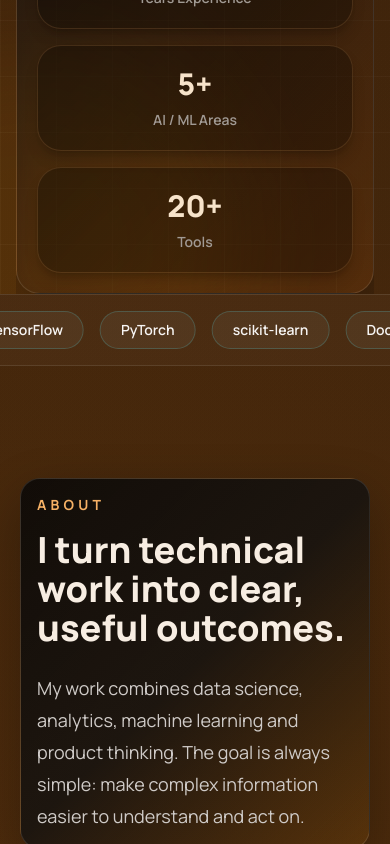
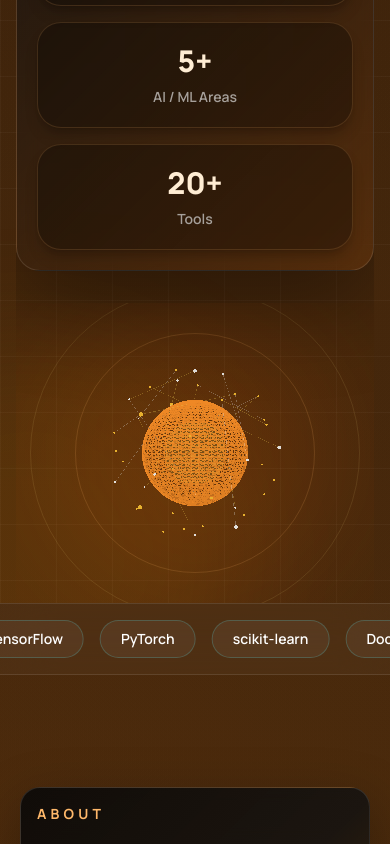
Before and after one commit to ameerhamzarashid/ds-portfolio, a Next.js app: page / in a window 390 px wide. Shown: the part 1156-2000 px from the top of the page. Built offline with nearby package versions, Linux system fonts and the light colour scheme.

Commit message:
Fix scroll lag for mobile view

```diff
--- a/app/globals.css
+++ b/app/globals.css
@@ -388,3 +388,40 @@ canvas {
     max-width: 100%;
   }
 }
+html,
+body {
+  width: 100%;
+  max-width: 100%;
+  overflow-x: hidden;
+  overscroll-behavior-y: auto;
+  touch-action: pan-y;
+}
+
+main {
+  width: 100%;
+  max-width: 100%;
+  overflow-x: clip;
+}
+
+section {
+  max-width: 100%;
+}
+
+canvas {
+  touch-action: pan-y;
+}
+
+@media (max-width: 1023px) {
+  .floating-stage {
+    display: none;
+    pointer-events: none;
+  }
+
+  .number-node {
+    pointer-events: none;
+  }
+
+  section {
+    transform-style: flat;
+  }
+}
--- a/app/page.tsx
+++ b/app/page.tsx
@@ -18,7 +18,9 @@ export default function Home() {
   return (
     <main>
       <ThemeBackground />
-      <JourneyScene3D />
+      <div className="hidden lg:block">
+  <JourneyScene3D />
+</div>
       <Navbar />
 
       <ScrollScene variant="hero">
--- a/components/IllusionHero.tsx
+++ b/components/IllusionHero.tsx
@@ -15,7 +15,7 @@ export default function IllusionHero() {
   return (
     <section
       id="home"
-      className="soft-grid relative flex min-h-screen w-full items-center overflow-hidden px-4 pt-28 sm:px-5 lg:pt-28"
+      className="soft-grid relative flex min-h-screen w-full items-center overflow-hidden px-4 pt-28 sm:px-5"
     >
       <FloatingNumbers />
 
@@ -37,7 +37,7 @@ export default function IllusionHero() {
             Ameer Hamza
           </p>
 
-          <h1 className="mt-4 max-w-full text-[2.85rem] font-black leading-[1.04] text-orange-50 sm:text-5xl md:text-7xl">
+          <h1 className="mt-4 max-w-full text-[2.65rem] font-black leading-[1.04] text-orange-50 sm:text-5xl md:text-7xl">
             Building intelligent systems
             <span className="block gradient-text">
               from data, models and real-world problems.
@@ -106,23 +106,19 @@ export default function IllusionHero() {
             <CounterCard value={5} suffix="+" label="AI / ML Areas" />
             <CounterCard value={20} suffix="+" label="Tools" />
           </div>
-
-          <p className="mt-5 hidden text-sm font-semibold text-stone-400 sm:block">
-            Click the floating data nodes for subtle sound interactions.
-          </p>
         </motion.div>
 
         <motion.div
-          initial={{ opacity: 0, scale: 0.94, x: 30 }}
+          initial={{ opacity: 0, scale: 0.94, x: 20 }}
           animate={{ opacity: 1, scale: 1, x: 0 }}
           transition={{ duration: 0.9 }}
-          className="pointer-events-none relative z-0 hidden min-h-[360px] items-center justify-center overflow-hidden lg:flex lg:pointer-events-auto lg:min-h-[680px] lg:-mr-8 lg:translate-y-8"
+          className="pointer-events-none relative z-0 flex min-h-[280px] items-center justify-center overflow-hidden lg:pointer-events-auto lg:min-h-[680px] lg:-mr-8 lg:translate-y-8"
         >
-          <div className="absolute h-[700px] w-[700px] rounded-full bg-orange-500/12 blur-3xl" />
-          <div className="absolute h-[560px] w-[560px] rounded-full border border-orange-300/15" />
-          <div className="absolute h-[760px] w-[760px] rounded-full border border-amber-200/10" />
+          <div className="absolute h-[300px] w-[300px] rounded-full bg-orange-500/12 blur-3xl lg:h-[700px] lg:w-[700px]" />
+          <div className="absolute h-[240px] w-[240px] rounded-full border border-orange-300/15 lg:h-[560px] lg:w-[560px]" />
+          <div className="absolute h-[330px] w-[330px] rounded-full border border-amber-200/10 lg:h-[760px] lg:w-[760px]" />
 
-          <div className="relative h-[680px] w-full max-w-[740px] cursor-pointer overflow-visible">
+          <div className="relative h-[300px] w-full max-w-[360px] overflow-visible lg:h-[680px] lg:max-w-[740px]">
             <NeuralOrb3D />
           </div>
         </motion.div>
--- a/components/NeuralOrb3D.tsx
+++ b/components/NeuralOrb3D.tsx
@@ -16,9 +16,9 @@ function createOrbPoints(total: number) {
 
     points.push(
       new THREE.Vector3(
-        Math.cos(theta) * radius * 2.35,
-        y * 2.35,
-        Math.sin(theta) * radius * 2.35,
+        Math.cos(theta) * radius * 2.25,
+        y * 2.25,
+        Math.sin(theta) * radius * 2.25,
       ),
     );
   }
@@ -37,11 +37,11 @@ function DataOrb({
   const innerRef = useRef<THREE.Mesh>(null);
   const { pointer } = useThree();
 
-  const points = useMemo(() => createOrbPoints(52), []);
+  const points = useMemo(() => createOrbPoints(46), []);
 
   const lineGeometries = useMemo(() => {
-    return points.slice(0, 22).map((point, index) => {
-      const nextPoint = points[(index * 3 + 11) % points.length];
+    return points.slice(0, 18).map((point, index) => {
+      const nextPoint = points[(index * 3 + 9) % points.length];
       const curve = new THREE.CatmullRomCurve3([point, nextPoint]);
 
       return new THREE.TubeGeometry(curve, 5, 0.005, 6, false);
@@ -52,7 +52,7 @@ function DataOrb({
     if (!active || !groupRef.current) return;
 
     const elapsed = state.clock.elapsedTime;
-    const targetScale = expanded ? 1.1 : 1;
+    const targetScale = expanded ? 1.08 : 1;
 
     groupRef.current.scale.x = THREE.MathUtils.lerp(
       groupRef.current.scale.x,
@@ -71,14 +71,14 @@ function DataOrb({
     );
 
     groupRef.current.rotation.y =
-      elapsed * (expanded ? 0.11 : 0.07) + pointer.x * 0.2;
+      elapsed * (expanded ? 0.11 : 0.07) + pointer.x * 0.18;
 
     groupRef.current.rotation.x =
-      Math.sin(elapsed * 0.18) * 0.08 - pointer.y * 0.12;
+      Math.sin(elapsed * 0.18) * 0.06 - pointer.y * 0.1;
 
     if (innerRef.current) {
       innerRef.current.scale.setScalar(
-        1 + Math.sin(elapsed * 1.2) * (expanded ? 0.025 : 0.014),
+        1 + Math.sin(elapsed * 1.1) * (expanded ? 0.02 : 0.012),
       );
     }
   });
@@ -86,7 +86,7 @@ function DataOrb({
   return (
     <group ref={groupRef}>
       <mesh>
-        <sphereGeometry args={[1.45, 48, 48]} />
+        <sphereGeometry args={[1.42, 42, 42]} />
         <meshBasicMaterial
           color="#f97316"
           wireframe
@@ -96,7 +96,7 @@ function DataOrb({
       </mesh>
 
       <mesh ref={innerRef}>
-        <sphereGeometry args={[0.88, 36, 36]} />
+        <sphereGeometry args={[0.86, 32, 32]} />
         <meshBasicMaterial
           color="#fbbf24"
           transparent
@@ -106,7 +106,7 @@ function DataOrb({
 
       {points.map((point, index) => (
         <mesh key={index} position={point}>
-          <sphereGeometry args={[index % 7 === 0 ? 0.05 : 0.03, 8, 8]} />
+          <sphereGeometry args={[index % 7 === 0 ? 0.048 : 0.028, 8, 8]} />
           <meshBasicMaterial
             color={index % 3 === 0 ? "#fff7ed" : "#f59e0b"}
           />
@@ -140,18 +140,8 @@ function CameraRig({
 
     const targetZ = expanded ? 7.3 : 7.9;
 
-    camera.position.x = THREE.MathUtils.lerp(
-      camera.position.x,
-      pointer.x * 0.12,
-      0.025,
-    );
-
-    camera.position.y = THREE.MathUtils.lerp(
-      camera.position.y,
-      pointer.y * 0.08,
-      0.025,
-    );
-
+    camera.position.x = THREE.MathUtils.lerp(camera.position.x, pointer.x * 0.12, 0.025);
+    camera.position.y = THREE.MathUtils.lerp(camera.position.y, pointer.y * 0.08, 0.025);
     camera.position.z = THREE.MathUtils.lerp(camera.position.z, targetZ, 0.035);
 
     camera.lookAt(0, 0, 0);
@@ -184,15 +174,15 @@ export default function NeuralOrb3D() {
       ([entry]) => {
         setIsVisible(entry.isIntersecting);
       },
-      {
-        threshold: 0.1,
-      },
+      { threshold: 0.1 },
     );
 
     observer.observe(wrapperRef.current);
 
     return () => observer.disconnect();
   }, []);
+
+  const shouldAnimate = isVisible && !isMobile;
 
   return (
     <div
@@ -209,11 +199,14 @@ export default function NeuralOrb3D() {
       onPointerUp={() => {
         if (!isMobile) setExpanded(false);
       }}
-      className="pointer-events-none h-[360px] w-full overflow-visible lg:pointer-events-auto lg:h-[680px]"
+      className="pointer-events-none h-[300px] w-full overflow-visible lg:pointer-events-auto lg:h-[680px]"
     >
       <Canvas
-        frameloop={isVisible ? "always" : "demand"}
-        camera={{ position: [0, 0, isMobile ? 8.8 : 7.9], fov: isMobile ? 48 : 42 }}
+        frameloop={shouldAnimate ? "always" : "demand"}
+        camera={{
+          position: [0, 0, isMobile ? 8.8 : 7.9],
+          fov: isMobile ? 50 : 42,
+        }}
         dpr={[1, 1]}
         gl={{
           antialias: false,
@@ -229,11 +222,15 @@ export default function NeuralOrb3D() {
       >
         <ambientLight intensity={1} />
 
-        <Float speed={1.1} rotationIntensity={0.22} floatIntensity={0.55}>
-          <DataOrb active={isVisible} expanded={!isMobile && expanded} />
+        <Float
+          speed={isMobile ? 0 : 1.1}
+          rotationIntensity={isMobile ? 0 : 0.22}
+          floatIntensity={isMobile ? 0 : 0.55}
+        >
+          <DataOrb active={shouldAnimate} expanded={!isMobile && expanded} />
         </Float>
 
-        <CameraRig active={isVisible} expanded={!isMobile && expanded} />
+        <CameraRig active={shouldAnimate} expanded={!isMobile && expanded} />
 
         <OrbitControls
           enabled={false}
--- a/components/ScrollScene.tsx
+++ b/components/ScrollScene.tsx
@@ -33,58 +33,25 @@ export default function ScrollScene({
     offset: ["start 85%", "end 20%"],
   });
 
-  const opacity = useTransform(
-    scrollYProgress,
-    [0, 0.18, 0.82, 1],
-    [0, 1, 1, 0.96],
-  );
+  const opacity = useTransform(scrollYProgress, [0, 0.18, 1], [0, 1, 0.96]);
+  const y = useTransform(scrollYProgress, [0, 0.35, 1], [70, 0, -20]);
+  const xLeft = useTransform(scrollYProgress, [0, 0.35, 1], [-70, 0, 0]);
+  const xRight = useTransform(scrollYProgress, [0, 0.35, 1], [70, 0, 0]);
+  const scaleDefault = useTransform(scrollYProgress, [0, 0.35, 1], [0.96, 1, 0.99]);
+  const scaleZoom = useTransform(scrollYProgress, [0, 0.35, 1], [0.9, 1, 1.01]);
+  const rotateX = useTransform(scrollYProgress, [0, 0.35, 1], [4, 0, 0]);
 
-  const yDefault = useTransform(
-    scrollYProgress,
-    [0, 0.35, 1],
-    isMobile ? [35, 0, 0] : [80, 0, -30],
-  );
-
-  const yHero = useTransform(
-    scrollYProgress,
-    [0, 0.45, 1],
-    isMobile ? [0, 0, 0] : [0, 0, -70],
-  );
-
-  const xLeft = useTransform(
-    scrollYProgress,
-    [0, 0.35, 1],
-    isMobile ? [0, 0, 0] : [-80, 0, 0],
-  );
-
-  const xRight = useTransform(
-    scrollYProgress,
-    [0, 0.35, 1],
-    isMobile ? [0, 0, 0] : [80, 0, 0],
-  );
-
-  const scaleDefault = useTransform(
-    scrollYProgress,
-    [0, 0.35, 1],
-    isMobile ? [1, 1, 1] : [0.96, 1, 0.99],
-  );
-
-  const scaleZoom = useTransform(
-    scrollYProgress,
-    [0, 0.35, 1],
-    isMobile ? [1, 1, 1] : [0.88, 1, 1.02],
-  );
-
-  const rotateX = useTransform(
-    scrollYProgress,
-    [0, 0.35, 1],
-    isMobile ? [0, 0, 0] : [4, 0, 0],
-  );
+  if (isMobile) {
+    return (
+      <div className={`relative z-10 w-full max-w-full overflow-hidden ${className}`}>
+        {children}
+      </div>
+    );
+  }
 
   const x =
     variant === "left" ? xLeft : variant === "right" ? xRight : undefined;
 
-  const y = variant === "hero" ? yHero : yDefault;
   const scale = variant === "zoom" ? scaleZoom : scaleDefault;
 
   return (
@@ -96,7 +63,7 @@ export default function ScrollScene({
         y,
         scale,
         rotateX,
-        transformPerspective: isMobile ? undefined : 1200,
+        transformPerspective: 1200,
       }}
       className={`relative z-10 w-full max-w-full overflow-hidden ${className}`}
     >
```
